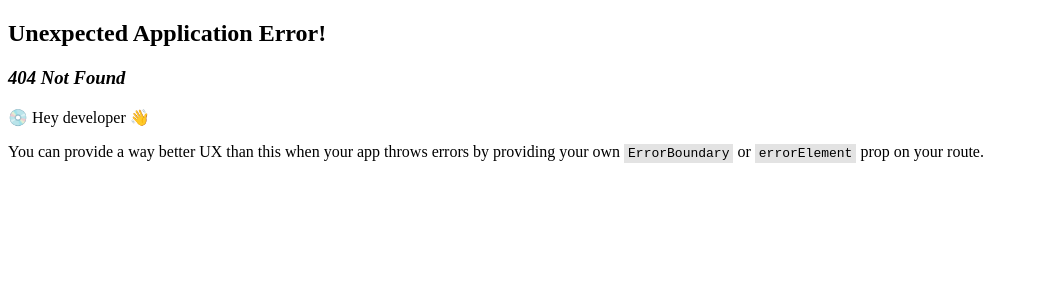
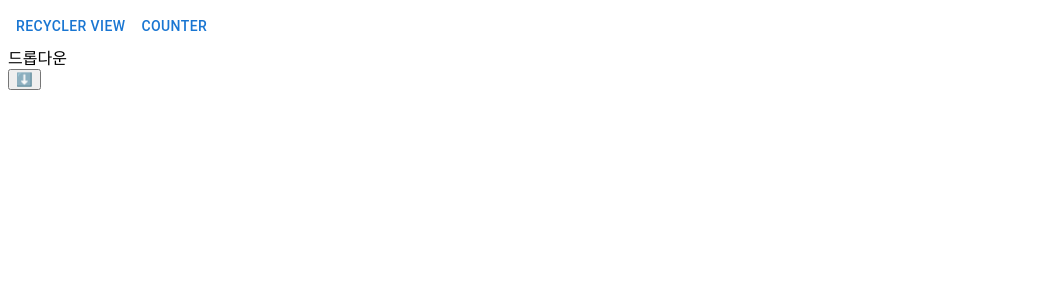
Before and after one commit to Heonys/react-reference, a React (Create React App) app: page /select in a window 1280 px wide. Before the commit this address had no page. Shown: the top 300 px of the page, without its empty margins (0-1039 px from the left). Built offline with nearby package versions, Linux system fonts and the light colour scheme.

Commit message:
Select 컴포넌트 Compound 패턴으로 구현해보기, 스타일 미적용, 커스텀 훅 useId추가

```diff
--- a/package.json
+++ b/package.json
@@ -47,6 +47,7 @@
     ]
   },
   "devDependencies": {
-    "@emotion/babel-plugin": "^11.11.0"
+    "@emotion/babel-plugin": "^11.11.0",
+    "eslint": "^8.52.0"
   }
 }
--- a/src/components/Header.tsx
+++ b/src/components/Header.tsx
@@ -5,8 +5,11 @@ import Button from "@mui/material/Button";
 const Header = () => {
   return (
     <>
-      <Link to={`recyclerview`}>
+      <Link to={`/recyclerview`}>
         <Button>Recycler view</Button>
+      </Link>
+      <Link to={`/select`}>
+        <Button>Counter</Button>
       </Link>
     </>
   );
--- /dev/null
+++ b/src/components/Select.tsx
@@ -0,0 +1,25 @@
+import React from "react";
+import Dropdown from "./dropdown/DropdownMain";
+
+type Props = {
+  label: string;
+  options: string[];
+  trigger?: (...args: any) => any;
+  onChange: (...args: any) => any;
+  value?: any;
+};
+
+const Select = ({ label, trigger, value, onChange, options }: Props) => {
+  return (
+    <Dropdown label={label} value={value} onChange={onChange}>
+      <Dropdown.Trigger as={trigger} />
+      <Dropdown.Menu>
+        {options.map((option, index) => (
+          <Dropdown.Item key={index}>{option}</Dropdown.Item>
+        ))}
+      </Dropdown.Menu>
+    </Dropdown>
+  );
+};
+
+export default Select;
--- /dev/null
+++ b/src/components/dropdown/DropdownMain.tsx
@@ -0,0 +1,32 @@
+import React, { ReactNode } from "react";
+import { Item, Menu, Trigger } from "./index";
+import styled from "@emotion/styled";
+import { DropdownProvider } from "./useDropdownContext";
+
+type Props = {
+  children: ReactNode;
+  label: string;
+  onChange: (...args: any) => any;
+  value: any;
+};
+
+const Container = styled.div``;
+
+const DropdownMain = ({ children, label, onChange, value }: Props) => {
+  return (
+    <Container>
+      <DropdownProvider>
+        <div>{label}</div>
+        {children}
+      </DropdownProvider>
+    </Container>
+  );
+};
+
+const Dropdown = Object.assign(DropdownMain, {
+  Item,
+  Menu,
+  Trigger,
+});
+
+export default Dropdown;
--- /dev/null
+++ b/src/components/dropdown/Item.tsx
@@ -0,0 +1,23 @@
+import React, { ReactNode } from "react";
+import { useDropDown } from "./useDropdownContext";
+
+type Props = {
+  children: ReactNode;
+};
+
+const Item = ({ children }: Props) => {
+  const { setSelected, setIsOpen } = useDropDown();
+
+  return (
+    <div
+      onClick={() => {
+        setSelected(children?.toString()!);
+        setIsOpen((prev) => !prev);
+      }}
+    >
+      {children}
+    </div>
+  );
+};
+
+export default Item;
--- /dev/null
+++ b/src/components/dropdown/Menu.tsx
@@ -0,0 +1,13 @@
+import React, { ReactNode } from "react";
+import { useDropDown } from "./useDropdownContext";
+
+type Props = {
+  children: ReactNode;
+};
+
+const Menu = ({ children }: Props) => {
+  const { isOpen } = useDropDown();
+  return <>{isOpen && <div>{children}</div>}</>;
+};
+
+export default Menu;
--- /dev/null
+++ b/src/components/dropdown/Trigger.tsx
@@ -0,0 +1,23 @@
+import React from "react";
+import { useDropDown } from "./useDropdownContext";
+import styled from "@emotion/styled";
+
+const Container = styled.div`
+  display: flex;
+`;
+
+type Props = {
+  as?: (...args: any) => any;
+};
+
+const Trigger = ({ as }: Props) => {
+  const { setIsOpen, selected } = useDropDown();
+  return (
+    <Container>
+      <span>{selected}</span>
+      <button onClick={() => setIsOpen((prev) => !prev)}>⬇️</button>
+    </Container>
+  );
+};
+
+export default Trigger;
--- /dev/null
+++ b/src/components/dropdown/index.ts
@@ -0,0 +1,3 @@
+export { default as Trigger } from "./Trigger";
+export { default as Menu } from "./Menu";
+export { default as Item } from "./Item";
--- /dev/null
+++ b/src/components/dropdown/useDropdownContext.tsx
@@ -0,0 +1,34 @@
+import React, { ReactNode, createContext, useContext, useState } from "react";
+
+type Props = {
+  children: ReactNode;
+};
+
+const dropdownContext = createContext<{
+  isOpen: boolean;
+  setIsOpen: React.Dispatch<React.SetStateAction<boolean>>;
+  selected: string;
+  setSelected: React.Dispatch<React.SetStateAction<string>>;
+}>({
+  isOpen: false,
+  setIsOpen: () => {},
+  selected: "",
+  setSelected: () => {},
+});
+
+const useDropdownProvider = ({ children }: Props) => {
+  const [isOpen, setIsOpen] = useState(false);
+  const [selected, setSelected] = useState("");
+
+  return (
+    <dropdownContext.Provider value={{ isOpen, setIsOpen, selected, setSelected }}>
+      {children}
+    </dropdownContext.Provider>
+  );
+};
+
+const useDropDown = () => {
+  return useContext(dropdownContext);
+};
+
+export { useDropdownProvider as DropdownProvider, useDropDown };
```
Also changed, not shown: src/hooks/useId.tsx (added, +16 -0 lines), src/routes/index.tsx (+8 -1 lines), 1 other file (tests, documents, lock files or other folders).
